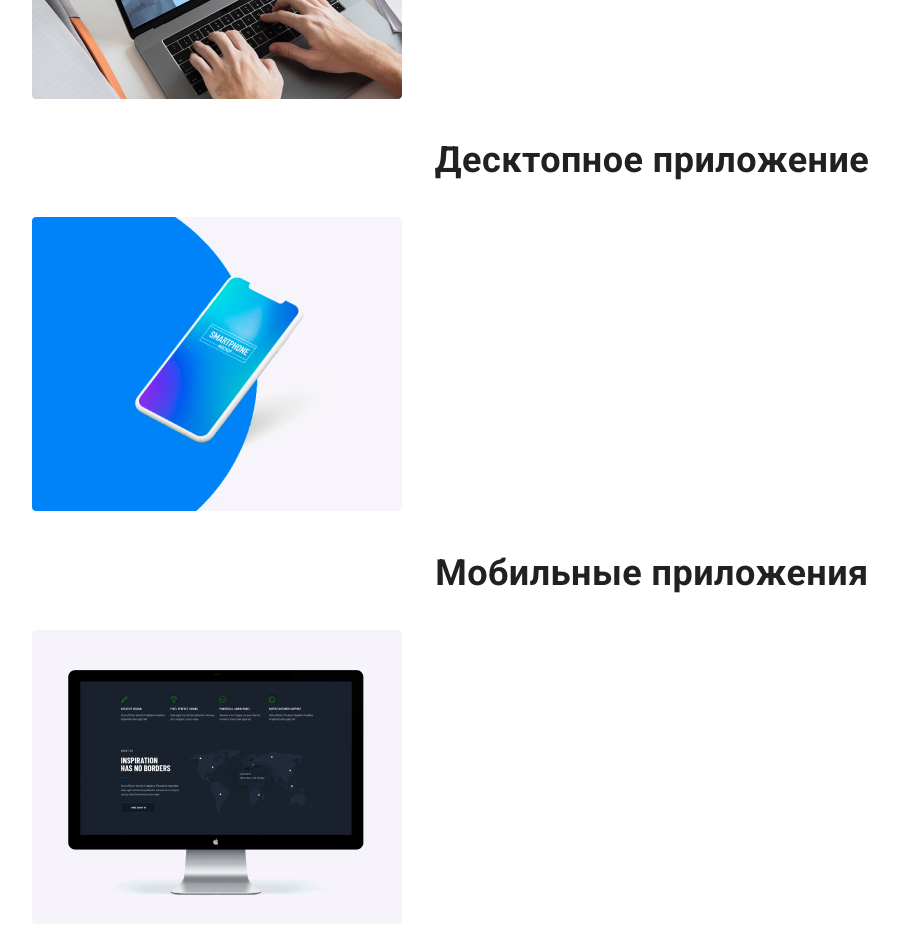
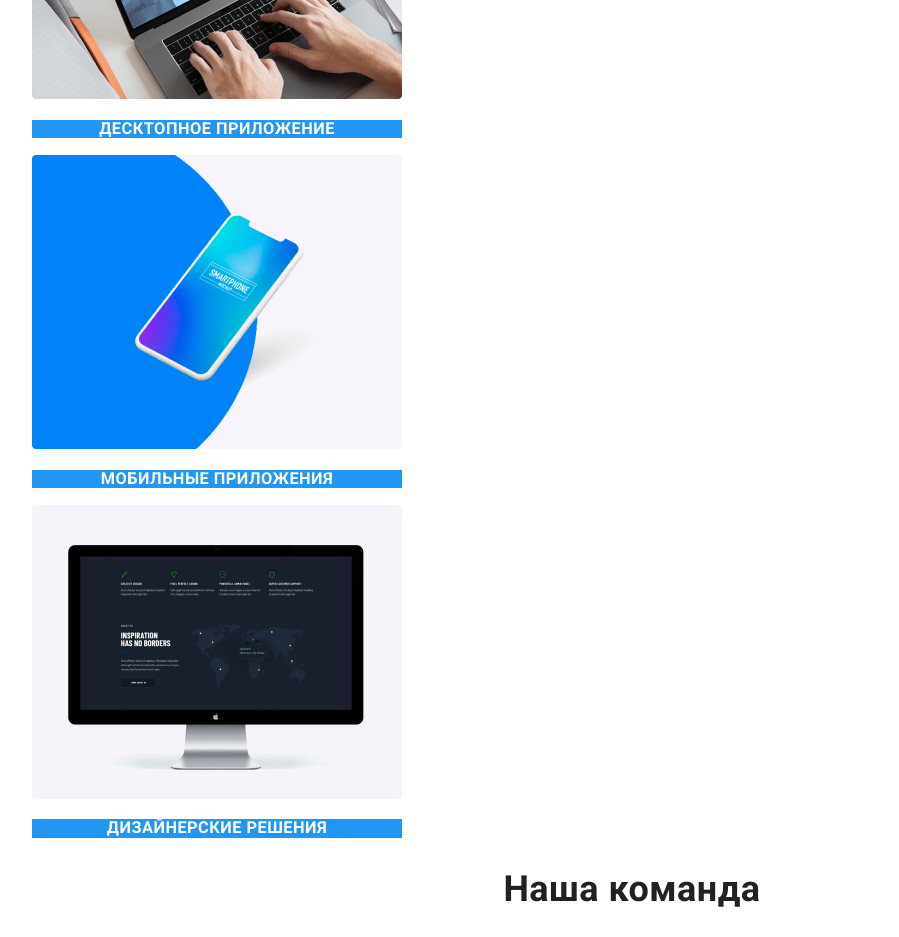
Before and after one commit to Yuliia14/goit-markup-hw-02, a plain HTML site: page index.html in a window 1280 px wide. Shown: the part 1280-2217 px from the top of the page, without its empty margins (8-907 px from the left). Drawn offline with Linux system fonts and the light colour scheme.

Commit message:
home-task-2-final

```diff
--- a/css/styles.css
+++ b/css/styles.css
@@ -88,6 +88,15 @@ a {
 }
 .services {
   text-align: center;
+  font-weight: bold;
+  font-size: 14px;
+  line-height: 1.14;
+  text-transform: uppercase;
+  color: var(--primary-white-color);
+}
+.services-title {
+  background-color: var(--primary-blue-color);
+  width: 370px;
 }
 /*Our team*/
 .our-team {
--- a/index.html
+++ b/index.html
@@ -93,20 +93,20 @@
         <ul>
           <li>
             <img src="./images/service-1.jpg" alt="" width="370" />
-            <a href="#"
-              ><h3 class="page-title services">Десктопное приложение</h3></a
+            <a class="services" href="#"
+              ><h3 class="services-title">Десктопное приложение</h3></a
             >
           </li>
           <li>
             <img src="./images/service-2.jpg" alt="" width="370" />
-            <a href="#">
-              <h3 class="page-title services">Мобильные приложения</h3>
+            <a class="services" href="#">
+              <h3 class="services-title">Мобильные приложения</h3>
             </a>
           </li>
           <li>
             <img src="./images/service-3.jpg" alt="" width="370" />
-            <a href="#"
-              ><h3 class="page-title services">Дизайнерские решения</h3></a
+            <a class="services" href="#"
+              ><h3 class="services-title">Дизайнерские решения</h3></a
             >
           </li>
         </ul>
```
